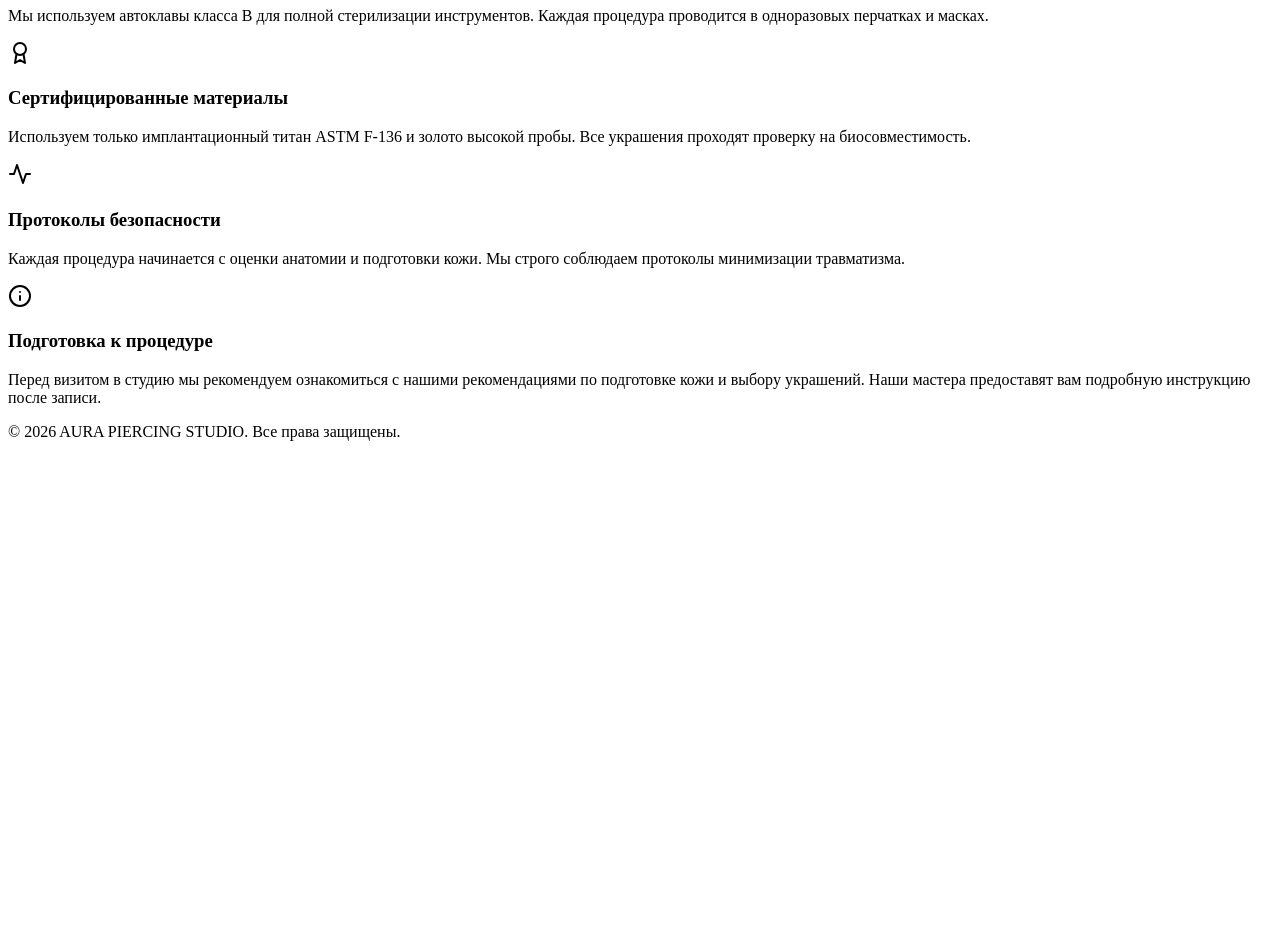
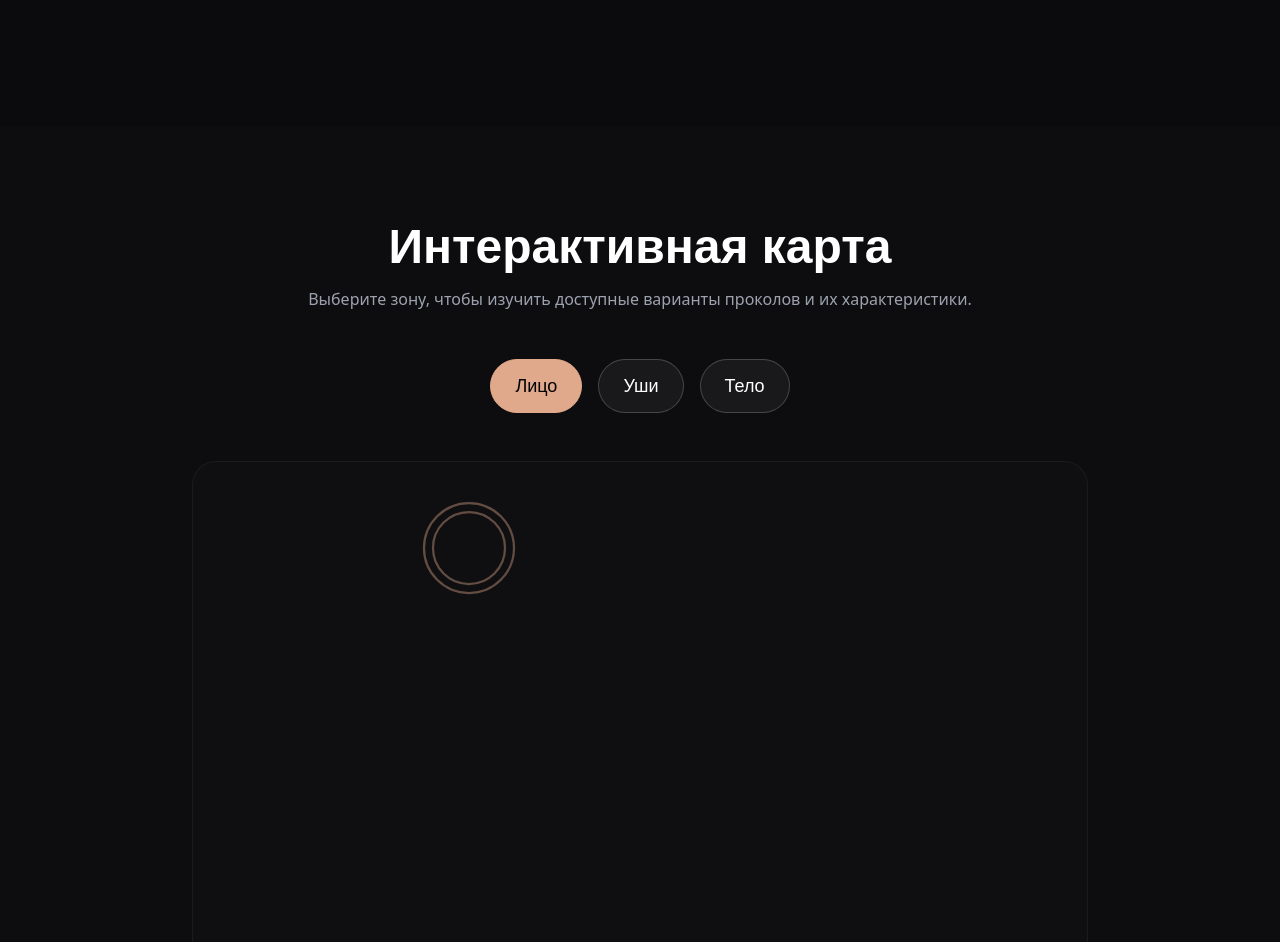
Before and after one commit to akira777777/-------, a Next.js app: page / in a window 1280 px wide. Shown: the part 890-1832 px from the top of the page. Before the commit the page ends 1339 px from the top, so only its background shows below. Built offline with nearby package versions, Linux system fonts and the light colour scheme.

Commit message:
feat: implement interactive anatomy SVG map with hotspot navigation and add root layout metadata

```diff
--- a/app/components/AnatomyMap.tsx
+++ b/app/components/AnatomyMap.tsx
@@ -1,6 +1,9 @@
+ 'use client';
+
 import React, { useState } from 'react';
-import { motion, AnimatePresence } from 'framer-motion';
-import { PIERCINGS, ZONES } from '../constants/piercings';
+import { motion } from 'framer-motion';
+import { PIERCINGS } from '../constants/piercings';
+import { ZONE_PATHS } from '../constants/svg_assets';
 
 interface AnatomyMapProps {
   activeZone: string;
@@ -12,19 +15,70 @@ export default function AnatomyMap({ activeZone, onAddtoConfigurator }: AnatomyM
 
   const filteredPiercings = PIERCINGS.filter(p => p.zone === activeZone);
 
+  // Пример координат Hotspots (в реальном проекте эти координаты могут быть частью данных в piercings.ts)
+  const hotspots: Record<string, { id: string; x: number; y: number }[]> = {
+    face: [
+      { id: 'nose', x: 45, y: 40 },
+      { id: 'lip', x: 35, y: 65 },
+      { id: 'cheek', x: 70, y: 50 }
+    ],
+    ear: [
+      { id: 'helix', x: 35, y: 25 },
+      { id: 'tragus', x: 75, y: 65 },
+      { id: 'conch', x: 90, y: 45 }
+    ],
+    body: [
+      { id: 'navel', x: 50, y: 55 },
+      { id: 'sternum', x: 50, y: 30 }
+    ]
+  };
+
   return (
     <div className="relative w-full max-w-4xl mx-auto min-h-[600px] flex flex-col items-center justify-center bg-surface/30 rounded-3xl border border-white/5 p-8">
-      <div className="absolute inset-0 flex items-center justify-center opacity-10 pointer-events-none">
-        {/* Placeholder for SVG Map */}
-        <div className="text-[20rem] font-heading text-white/20">MAP</div>
+      <motion.div
+        key={activeZone}
+        initial={{ opacity: 0, scale: 0.95 }}
+        animate={{ opacity: 1, scale: 1 }}
+        transition={{ duration: 0.5 }}
+        className="relative w-full h-[450px] flex items-center justify-center"
+      >
+        {/* SVG Контур Зоны */}
+        <svg viewBox="0 0 100 100" className="w-full h-full opacity-40">
+          <path
+            d={ZONE_PATHS[activeZone] || ZONE_PATHS.face}
+            fill="none"
+            stroke="#E0A98B"
+            strokeWidth="0.5"
+            className="transition-all duration-700"
+          />
+        </svg>
+
+        {/* Hotspots */}
+        <div className="absolute inset-0 flex items-center justify-center">
+          {(hotspots[activeZone] || []).map((hp) => {
+            const piercing = filteredPiercings.find(p => p.id === hp.id);
+            if (!piercing) return null;
+
+            return (
+              <motion.button
+                key={hp.id}
+                initial={{ scale: 0 }}
+                animate={{ scale: 1 }}
+                whileHover={{ scale: 1.6, backgroundColor: "#fff" }}
+                onClick={() => setSelectedPiercing(piercing)}
+                className="absolute w-3 h-3 rounded-full border border-[#E0A98B] bg-[#E0A98B] shadow-[0_0_15px_#E0A98B]"
+                style={{ left: `${hp.x}%`, top: `${hp.y}%` }}
+              />
+            );
+          })}
         </div>
+      </motion.div>
 
-      <div className="relative z-10 w-full h-full flex flex-col items-center justify-center">
       {!selectedPiercing ? (
         <motion.div
           initial={{ opacity: 0, y: 20 }}
           animate={{ opacity: 1, y: 0 }}
-            className="text-center"
+          className="text-center mt-8"
         >
           <h3 className="text-xl font-heading mb-4">Выберите точку на карте</h3>
           <div className="grid grid-cols-1 md:grid-cols-2 gap-4 w-full max-w-lg">
@@ -47,7 +101,7 @@ export default function AnatomyMap({ activeZone, onAddtoConfigurator }: AnatomyM
         <motion.div
           initial={{ scale: 0.9, opacity: 0 }}
           animate={{ scale: 1, opacity: 1 }}
-            className="max-w-md w-full glass p-8 rounded-3xl border-[#E0A98B]/30"
+          className="max-w-md w-full glass p-8 rounded-3xl border-[#E0A98B]/30 mt-8"
         >
           <div className="flex justify-between items-start mb-6">
             <div>
@@ -95,6 +149,5 @@ export default function AnatomyMap({ activeZone, onAddtoConfigurator }: AnatomyM
         </motion.div>
       )}
     </div>
-    </div>
   );
 }
--- a/app/components/JewelryConfigurator.tsx
+++ b/app/components/JewelryConfigurator.tsx
@@ -1,3 +1,5 @@
+ 'use client';
+
 import React, { useState } from 'react';
 import { motion, AnimatePresence } from 'framer-motion';
 import { MATERIALS, STONES } from '../constants/jewelry_types';
--- a/app/components/Navbar.tsx
+++ b/app/components/Navbar.tsx
@@ -1,3 +1,5 @@
+ 'use client';
+
 import Link from 'next/link';
 
 export default function Navbar() {
--- a/app/components/SafetySection.tsx
+++ b/app/components/SafetySection.tsx
@@ -1,3 +1,5 @@
+ 'use client';
+
 import React from 'react';
 import { motion } from 'framer-motion';
 import { ShieldCheck, Award, Activity, Info } from 'lucide-react';
--- a/app/components/ZoneSelector.tsx
+++ b/app/components/ZoneSelector.tsx
@@ -1,3 +1,5 @@
+ 'use client';
+
 import React from 'react';
 
 interface ZoneSelectorProps {
--- /dev/null
+++ b/app/layout.tsx
@@ -0,0 +1,19 @@
+import type { Metadata } from 'next';
+import './globals.css';
+
+export const metadata: Metadata = {
+  title: 'AURA Piercing Studio',
+  description: 'Premium piercing studio with interactive anatomy map and jewelry configurator.',
+};
+
+export default function RootLayout({
+  children,
+}: {
+  children: React.ReactNode;
+}) {
+  return (
+    <html lang="ru">
+      <body>{children}</body>
+    </html>
+  );
+}
--- a/app/page.tsx
+++ b/app/page.tsx
@@ -1,4 +1,7 @@
+ 'use client';
+
 import React, { useState } from 'react';
+import { motion } from 'framer-motion';
 import Navbar from './components/Navbar';
 import ZoneSelector from './components/ZoneSelector';
 import AnatomyMap from './components/AnatomyMap';
```
Lines whose indentation alone changed are shown as unchanged.
